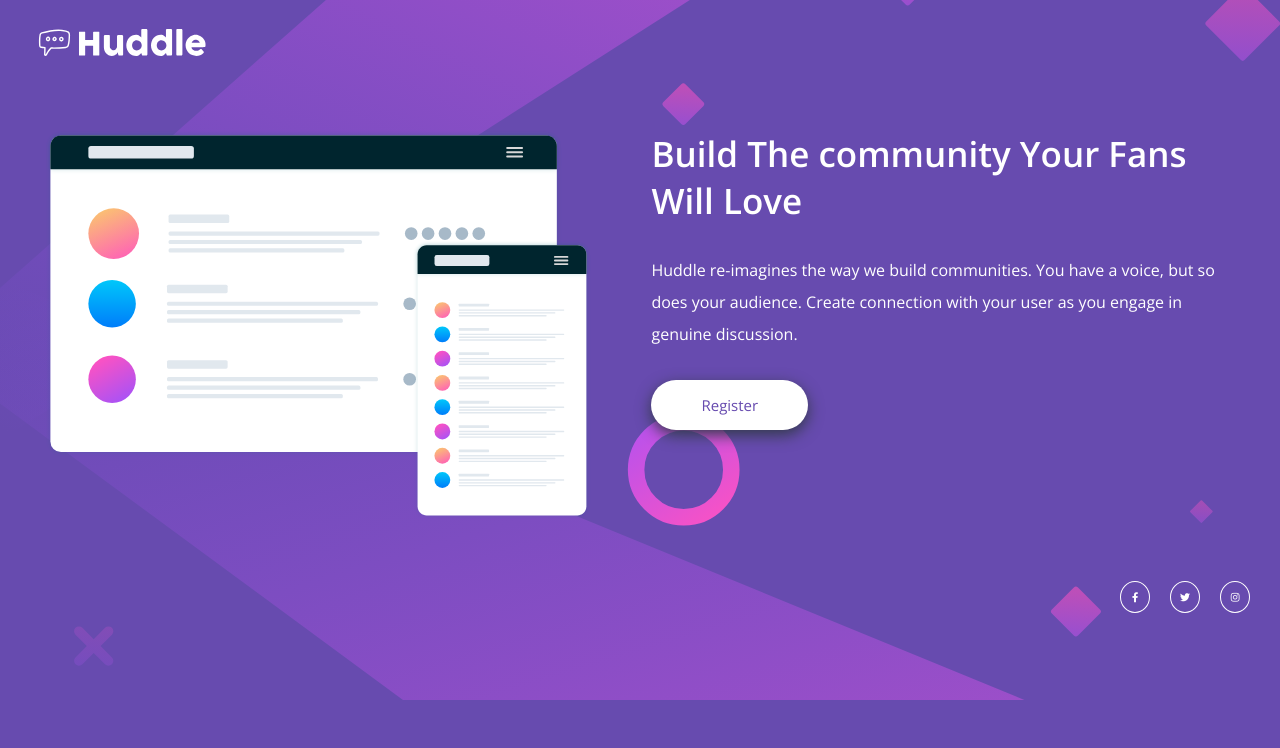
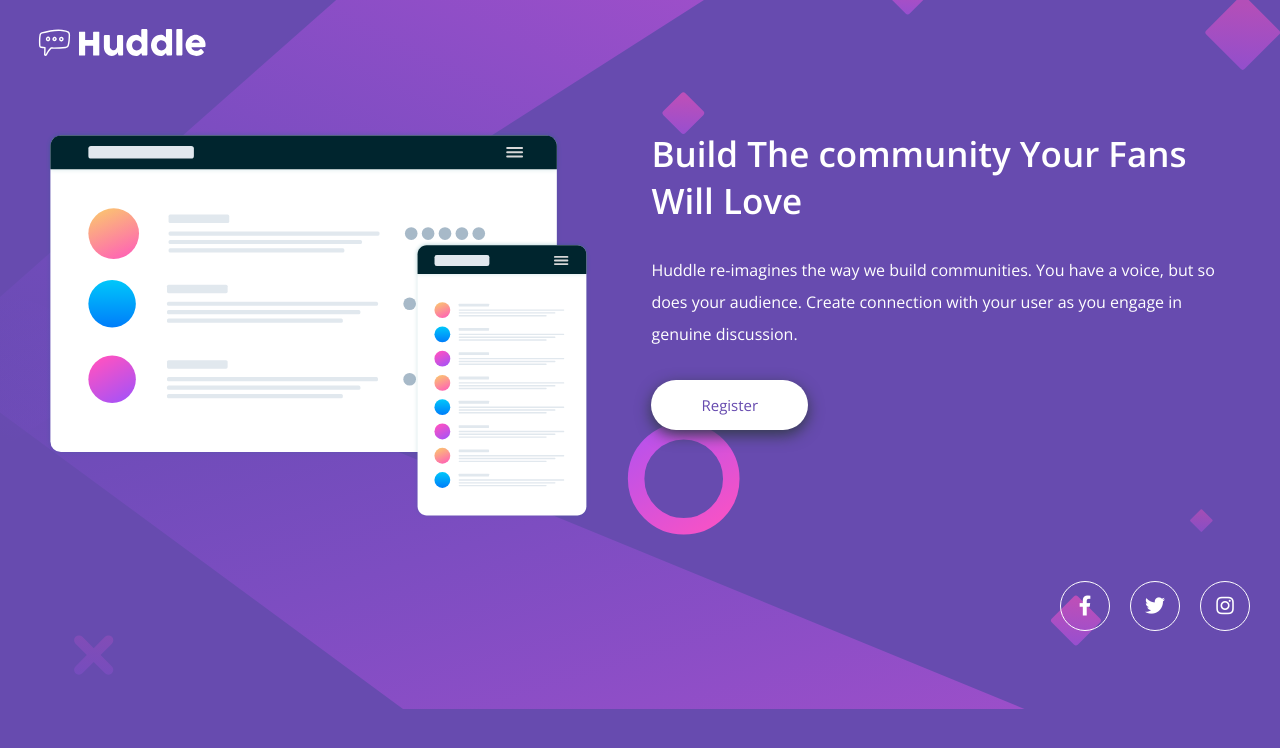
Before and after one commit to santos-JP/huddle-landing-page, a plain HTML site: page index.html in a window 1280 px wide. Drawn offline with nearby package versions, Linux system fonts and the light colour scheme.

Commit message:
arrumando o rodape

```diff
--- a/src/css/style.css
+++ b/src/css/style.css
@@ -79,6 +79,23 @@ body {
 
 .footer .social a {
     color: #fff;
+    width: 50px;
+    border: 1px solid;
+    border-radius: 50%;
+    text-align: center;
+    display: flex;
+    justify-content: center;
+    align-items: center;
+    height: 50px;
+    font-size: 2rem;
+    transition: 0.3s ease-in-out;
+}
+
+.footer .social a:hover {
+    color: var(--itens);
+}
+/* .footer .social a {
+    color: #fff;
     width: 30px;
     border: 1px solid;
     border-radius: 50%;
@@ -89,4 +106,4 @@ body {
 .footer .social a:hover {
     color: var(--itens);
     transition: 0.3s ease-in-out;
-}
+} */
```
